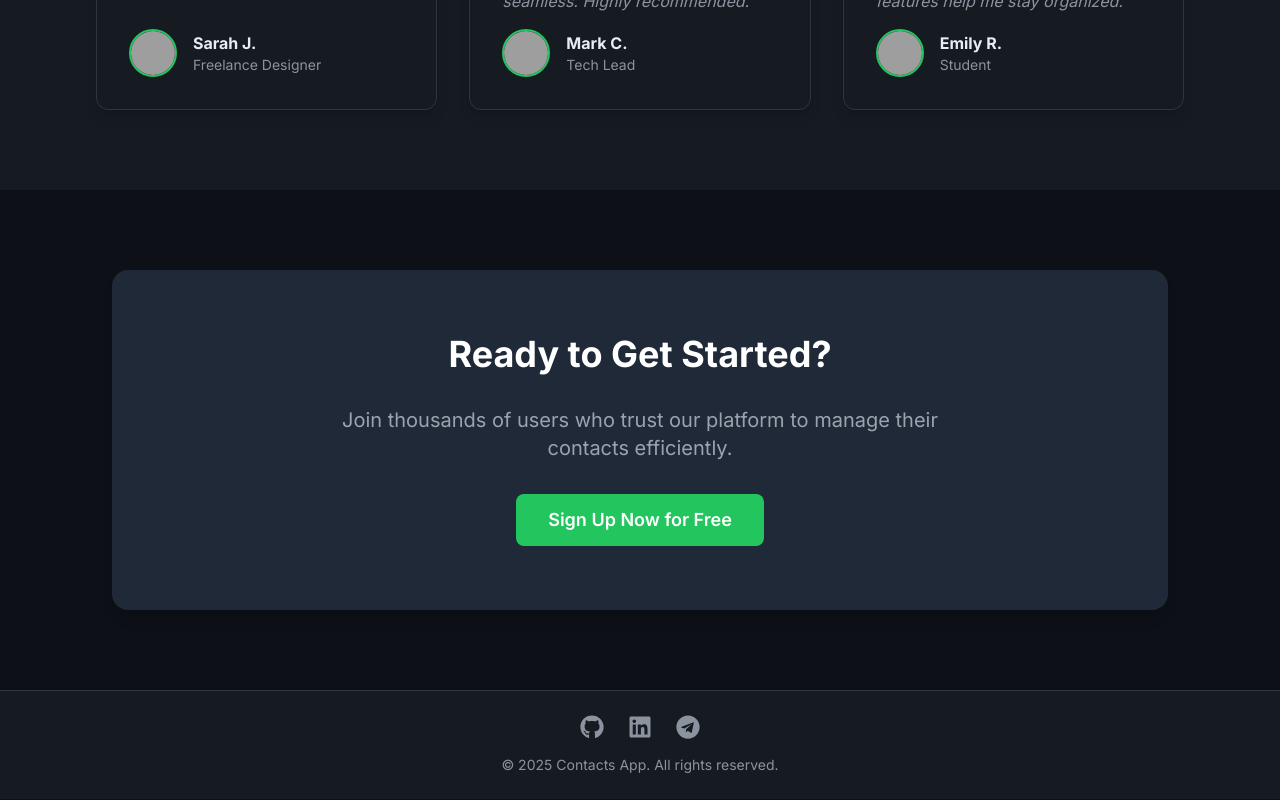
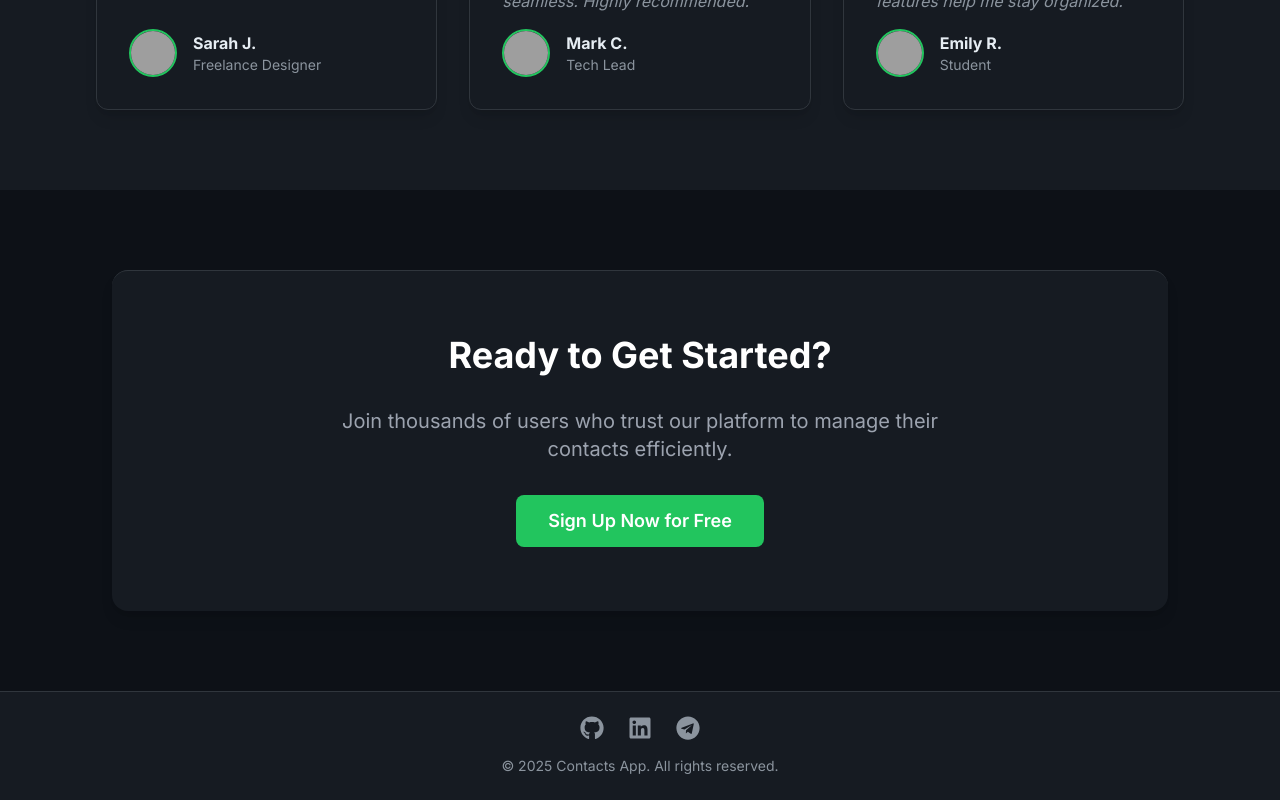
Before and after one commit to eXocriador/contacts_app, a React (Vite) app in the folder frontend/: page / in a window 1280 px wide. Shown: the part 2006-2806 px from the top of the page. Built offline with nearby package versions, Linux system fonts and the light colour scheme; no server answers; grey boxes are pictures that could not be loaded.

Commit message:
home page fix

```diff
--- a/frontend/src/components/home/CallToActionSection.tsx
+++ b/frontend/src/components/home/CallToActionSection.tsx
@@ -16,7 +16,7 @@ export const CallToActionSection = () => {
           whileInView={{ opacity: 1, y: 0 }}
           viewport={{ once: true, margin: "-100px" }}
           transition={{ duration: 0.5 }}
-          className="bg-white dark:bg-gray-800 rounded-2xl shadow-lg py-16 px-6" // 👈 СТИЛІ ПЕРЕНЕСЕНО СЮДИ
+          className="bg-surface border-t border-border mt-auto rounded-2xl shadow-lg py-16 px-6" // 👈 СТИЛІ ПЕРЕНЕСЕНО СЮДИ bg-surface border-t border-border mt-auto
         >
           <h2 className="text-4xl font-bold mb-8 text-gray-900 dark:text-white">
             Ready to Get Started?
```
